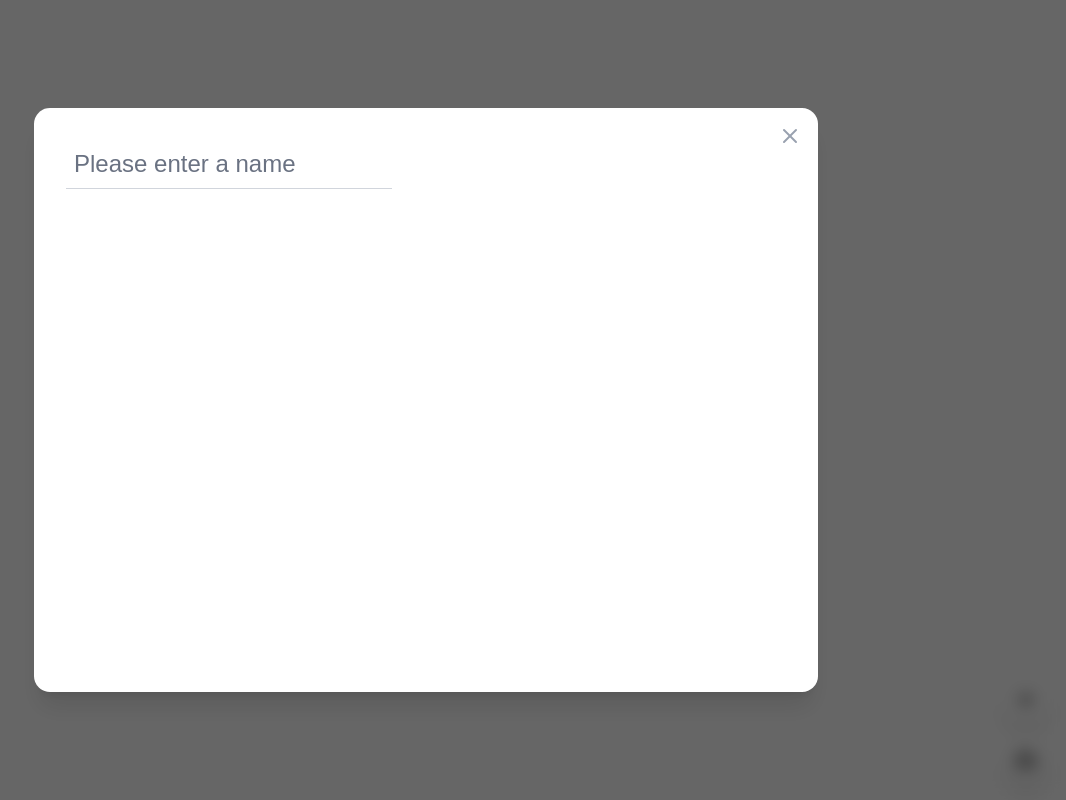
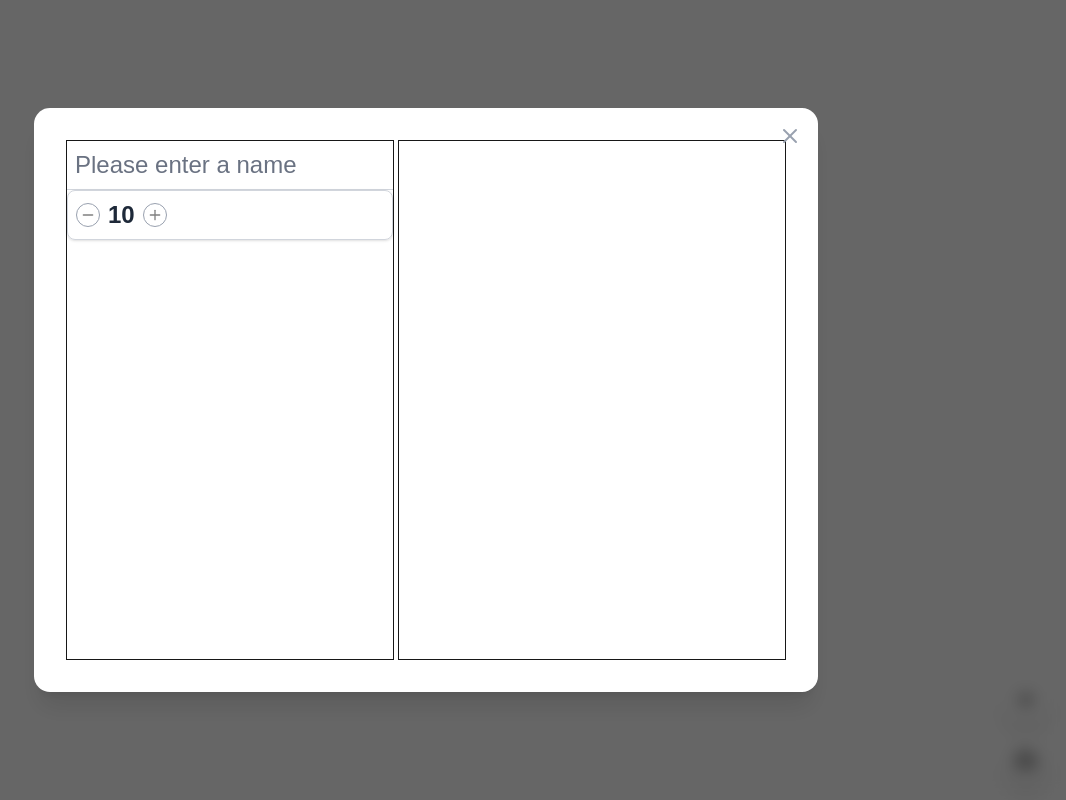
Before and after one commit to st9ho3/chat-agent, a Next.js app: page / in a window 1280 px wide. Both pictures are taken after a click on the element 1240 px from the left and 700 px from the top of the page. Shown: the whole page, without its empty margins (214-1280 px from the left). Built offline with nearby package versions, Linux system fonts and the light colour scheme.

Commit message:
Building the form

```diff
--- a/src/app/components/recipes/recipeForm.tsx
+++ b/src/app/components/recipes/recipeForm.tsx
@@ -1,11 +1,16 @@
 import React from 'react'
+import Incremental from '../shared/incremental'
 
 const RecipeForm = () => {
   return (
-    <div className='w-70 h-120 md:w-180 md:h-130 '>
-      <form>
+    <div className='w-70 h-120 md:w-180 md:h-130 md:flex '>
+      <form className='border-1 flex flex-col'>
         <input id='title' type="text" className='border-b-1 border-gray-300 p-2 placeholder:text-gray-500 text-2xl focus:outline-none ' placeholder="Please enter a name" required />
+        <Incremental />
       </form>
+      <div className='border-1 w-full ml-1'>
+
+      </div>
     </div>
   )
 }
--- /dev/null
+++ b/src/app/components/shared/incremental.tsx
@@ -0,0 +1,32 @@
+import React from 'react'
+import { Plus, Minus } from 'lucide-react'
+
+const Incremental = () => {
+  return (
+    <div className='flex items-center border border-gray-300 rounded-lg p-2 shadow-sm'>
+
+      <div
+        className='w-6 h-6 flex justify-center items-center border border-gray-400 rounded-full cursor-pointer
+                   hover:bg-gray-100 active:bg-gray-200 transition-colors duration-200' // Added hover and active classes
+        aria-label="Decrement count"
+      >
+        <Minus color='gray' size={16} />
+      </div>
+
+
+      <div className='font-semibold text-2xl mx-2 text-gray-800'>
+        10
+      </div>
+
+      <div
+        className='w-6 h-6 flex justify-center items-center border border-gray-400 rounded-full cursor-pointer
+                   hover:bg-gray-100 active:bg-gray-200 transition-colors duration-200'
+        aria-label="Increment count"
+      >
+        <Plus color='gray' size={16} />
+      </div>
+    </div>
+  )
+}
+
+export default Incremental
```
